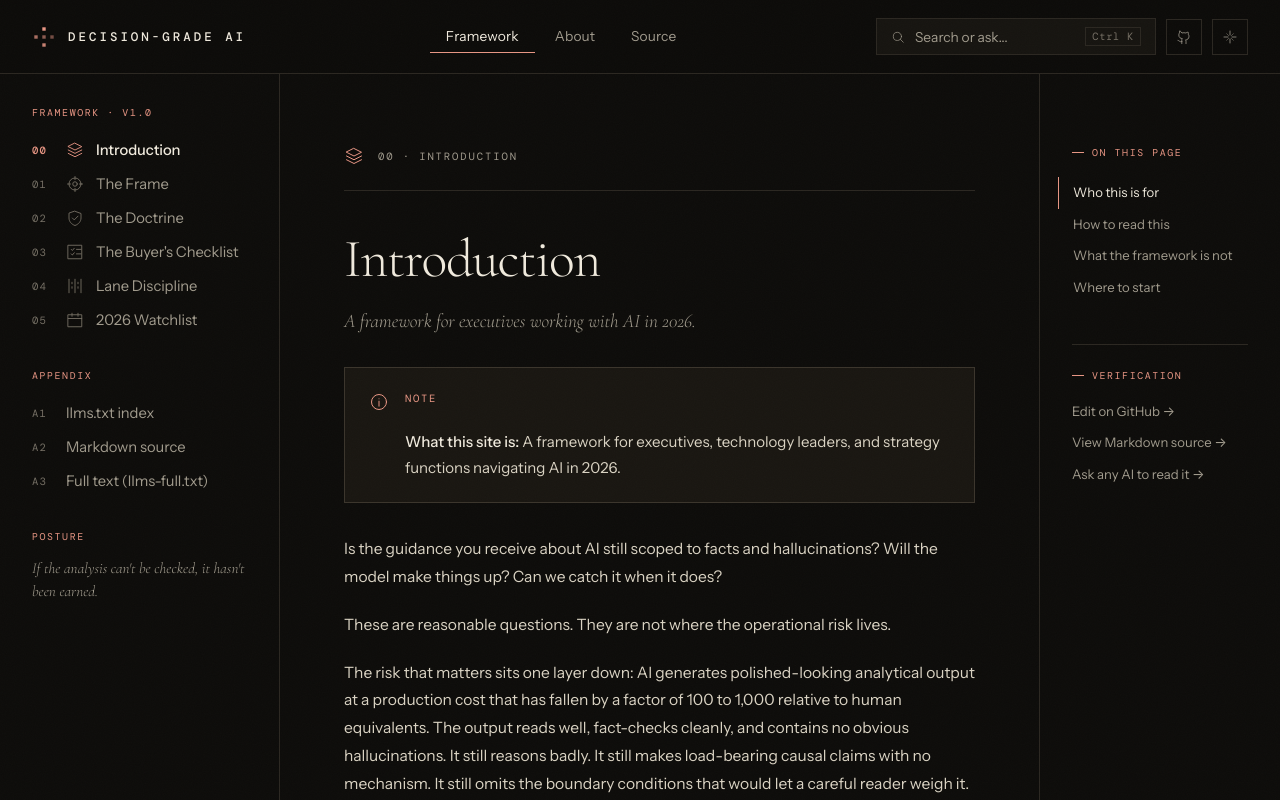
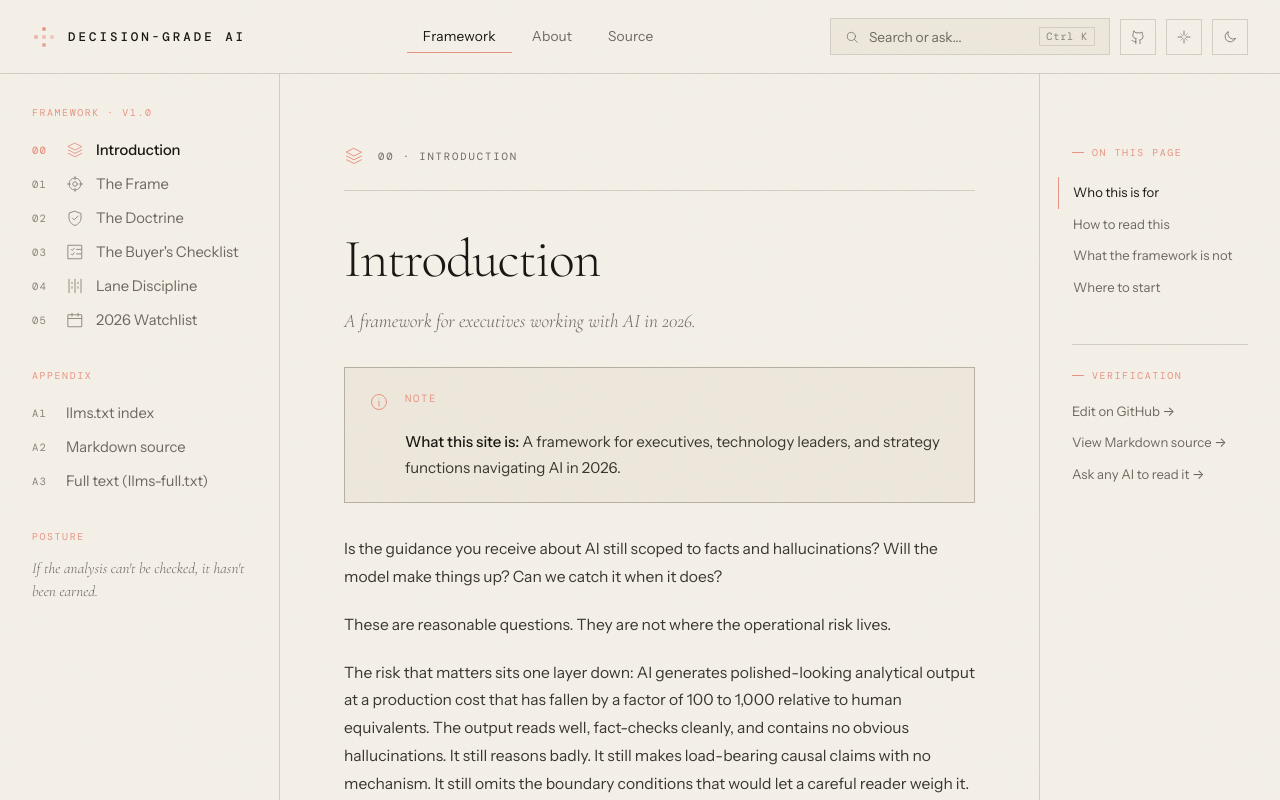
Before and after one commit to DavidVALIS/decision-grade, a Next.js app: page /introduction in a window 1280 px wide. Shown: the top 800 px of the page. Built offline with nearby package versions, Linux system fonts and the light colour scheme; a web font is replaced by a local one.

Commit message:
Add light theme toggle. Paper-cream palette via [data-theme=light] on <html>. Sun/Moon icons in TopBar, persisted to localStorage, inline boot script in _document.tsx avoids first-paint flash. Defaults to system prefers-color-scheme then dark.

```diff
--- /dev/null
+++ b/components/ThemeToggle.tsx
@@ -0,0 +1,74 @@
+import { useEffect, useState } from 'react';
+import { IconSun, IconMoon } from '@/components/icons';
+
+const STORAGE_KEY = 'dg-theme';
+
+type Theme = 'light' | 'dark';
+
+function readInitial(): Theme {
+  if (typeof window === 'undefined') return 'dark';
+  try {
+    const stored = window.localStorage.getItem(STORAGE_KEY) as Theme | null;
+    if (stored === 'light' || stored === 'dark') return stored;
+    const prefersLight = window.matchMedia?.('(prefers-color-scheme: light)').matches;
+    return prefersLight ? 'light' : 'dark';
+  } catch {
+    return 'dark';
+  }
+}
+
+function applyTheme(theme: Theme) {
+  if (typeof document === 'undefined') return;
+  document.documentElement.setAttribute('data-theme', theme);
+}
+
+export function ThemeToggle() {
+  // Avoid hydration mismatch: render a placeholder until mounted, then sync.
+  const [mounted, setMounted] = useState(false);
+  const [theme, setTheme] = useState<Theme>('dark');
+
+  useEffect(() => {
+    const initial = readInitial();
+    setTheme(initial);
+    applyTheme(initial);
+    setMounted(true);
+  }, []);
+
+  const toggle = () => {
+    const next: Theme = theme === 'dark' ? 'light' : 'dark';
+    setTheme(next);
+    applyTheme(next);
+    try {
+      window.localStorage.setItem(STORAGE_KEY, next);
+    } catch {
+      // ignore
+    }
+  };
+
+  // Render the placeholder shape on first render so layout stays stable.
+  if (!mounted) {
+    return (
+      <button
+        className="icon-btn"
+        type="button"
+        aria-label="Toggle theme"
+        aria-hidden="true"
+        tabIndex={-1}
+      >
+        <IconMoon size={16} />
+      </button>
+    );
+  }
+
+  return (
+    <button
+      className="icon-btn"
+      type="button"
+      onClick={toggle}
+      title={theme === 'dark' ? 'Switch to light' : 'Switch to dark'}
+      aria-label={theme === 'dark' ? 'Switch to light theme' : 'Switch to dark theme'}
+    >
+      {theme === 'dark' ? <IconSun size={16} /> : <IconMoon size={16} />}
+    </button>
+  );
+}
--- a/components/chrome/TopBar.tsx
+++ b/components/chrome/TopBar.tsx
@@ -2,6 +2,7 @@ import { useEffect, useState } from 'react';
 import Link from 'next/link';
 import { useRouter } from 'next/router';
 import { IconSearch, IconSparkle, IconGitHub, ValisMark } from '@/components/icons';
+import { ThemeToggle } from '@/components/ThemeToggle';
 import { REPO_URL } from '@/lib/pages';
 
 function openSearch() {
@@ -72,6 +73,7 @@ export function TopBar() {
           >
             <IconSparkle size={16} />
           </button>
+          <ThemeToggle />
         </div>
       </div>
     </header>
--- a/components/icons.tsx
+++ b/components/icons.tsx
@@ -203,6 +203,19 @@ export const IconSparkle = (p: IconProps) => (
   </Svg>
 );
 
+export const IconSun = (p: IconProps) => (
+  <Svg {...p}>
+    <circle cx="12" cy="12" r="4" />
+    <path d="M12 2v2M12 20v2M2 12h2M20 12h2M4.9 4.9l1.4 1.4M17.7 17.7l1.4 1.4M4.9 19.1l1.4-1.4M17.7 6.3l1.4-1.4" />
+  </Svg>
+);
+
+export const IconMoon = (p: IconProps) => (
+  <Svg {...p}>
+    <path d="M20 14.5A8 8 0 0 1 9.5 4a8 8 0 1 0 10.5 10.5z" />
+  </Svg>
+);
+
 export const IconGitHub = (p: IconProps) => (
   <Svg {...p}>
     <path d="M9 19c-4 1-4-2-6-2" />
@@ -322,6 +335,8 @@ const ICON_MAP: Record<string, IconComponent> = {
   IconSearch,
   IconMenu,
   IconSparkle,
+  IconSun,
+  IconMoon,
   IconGitHub,
   IconDots,
   IconCommand,
--- a/pages/_document.tsx
+++ b/pages/_document.tsx
@@ -1,9 +1,22 @@
 import { Html, Head, Main, NextScript } from 'next/document';
+
+// Inline boot script that sets [data-theme] before first paint so the page
+// does not flash the wrong theme on load. Reads localStorage first, falls
+// back to prefers-color-scheme, defaults to dark.
+const themeBoot = `
+(function(){try{
+  var s=localStorage.getItem('dg-theme');
+  var t=(s==='light'||s==='dark')?s:((window.matchMedia&&window.matchMedia('(prefers-color-scheme: light)').matches)?'light':'dark');
+  document.documentElement.setAttribute('data-theme',t);
+}catch(e){document.documentElement.setAttribute('data-theme','dark');}})();
+`;
 
 export default function Document() {
   return (
-    <Html lang="en" data-bg="warm">
-      <Head />
+    <Html lang="en" data-bg="warm" data-theme="dark">
+      <Head>
+        <script dangerouslySetInnerHTML={{ __html: themeBoot }} />
+      </Head>
       <body>
         <Main />
         <NextScript />
--- a/styles/globals.css
+++ b/styles/globals.css
@@ -1257,3 +1257,75 @@ a.dg-card:hover { background: var(--bg-3); border-color: var(--rule-strong); }
   .dg-search-modal { padding: 6vh 12px 4vh; }
   .dg-search-card { max-height: 88vh; }
 }
+
+/* ───────────────────────────────────────────────────────────── Light mode */
+/* Paper-cream palette. Activated via [data-theme="light"] on <html>. */
+
+:root[data-theme="light"] {
+  --bg-1: #f4f0e8;
+  --bg-2: #eee8dc;
+  --bg-3: #e8e2d6;
+  --bg-callout: #f8f4ec;
+
+  --ink: #1a1814;
+  --paper: #f4f0e8;
+  --paper-alt: #eee8dc;
+  --warm-mid: #e8e2d6;
+  --warm-mid-2: #c4bdb3;
+
+  --fg-1: #1a1814;
+  --fg-2: #3a3630;
+  --fg-3: #6e6960;
+  --fg-4: #8a847a;
+  --ghost: #6e6960;
+  --ghost-2: #3a3630;
+
+  --rule: #d4cec4;
+  --rule-strong: #b8b1a3;
+  --rule-subtle: rgba(26, 24, 20, 0.06);
+
+  --accent-muted: rgba(231, 149, 131, 0.30);
+  --accent-soft: rgba(231, 149, 131, 0.14);
+
+  --verified: #16803C;
+  --challenged: #B45309;
+  --unverified: #DC2626;
+  --citation: #2563EB;
+
+  --verified-bg: rgba(22, 128, 60, 0.08);
+  --challenged-bg: rgba(180, 83, 9, 0.08);
+  --unverified-bg: rgba(220, 38, 38, 0.06);
+  --citation-bg: rgba(37, 99, 235, 0.06);
+}
+
+/* Light grain — multiply rather than screen, so the texture darkens the paper */
+:root[data-theme="light"] .grain-overlay {
+  mix-blend-mode: multiply;
+  opacity: 0.6;
+}
+
+/* Light topbar — paper backdrop with subtle blur */
+:root[data-theme="light"] .dg-topbar {
+  background: color-mix(in oklab, var(--bg-1) 88%, transparent);
+}
+
+/* Light scrollbar tweak */
+:root[data-theme="light"] ::-webkit-scrollbar-thumb {
+  background: var(--rule-strong);
+}
+
+/* Light search modal — slightly different overlay tone */
+:root[data-theme="light"] .dg-search-modal {
+  background: rgba(244, 240, 232, 0.78);
+}
+
+/* Light callout backgrounds need a touch more contrast against paper */
+:root[data-theme="light"] .dg-callout,
+:root[data-theme="light"] .dg-card {
+  background: var(--bg-2);
+}
+
+/* Light mermaid backgrounds */
+:root[data-theme="light"] .mermaid svg {
+  background: var(--bg-2);
+}
```
